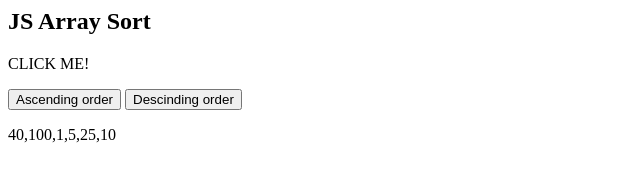
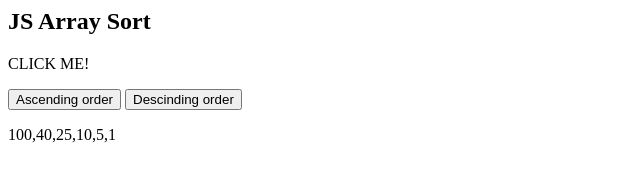
Before and after one commit to TGAtharv/setup, a plain HTML site: page chapter 2/array.html in a window 1280 px wide. Both pictures are taken after a click on the button "Descinding order". Shown: the full height of the page, 0-640 px from the left. Drawn offline with Linux system fonts and the light colour scheme.

Commit message:
add array

```diff
--- a/chapter 2/array.html
+++ b/chapter 2/array.html
@@ -14,7 +14,7 @@
             }
             function descending(){
                 points.sort(function(a,b){return b-a});
-                document.detElementById("result").innerHTML=points;
+                document.getElementById("result").innerHTML=points;
             }
         </script>
     </body>
```
